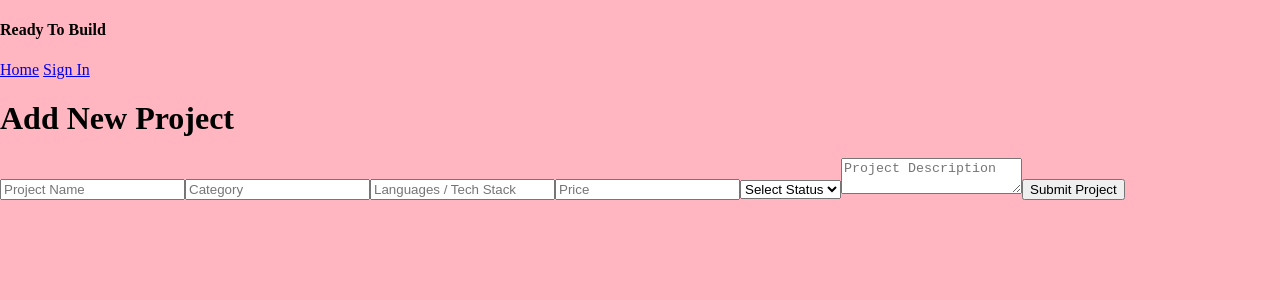
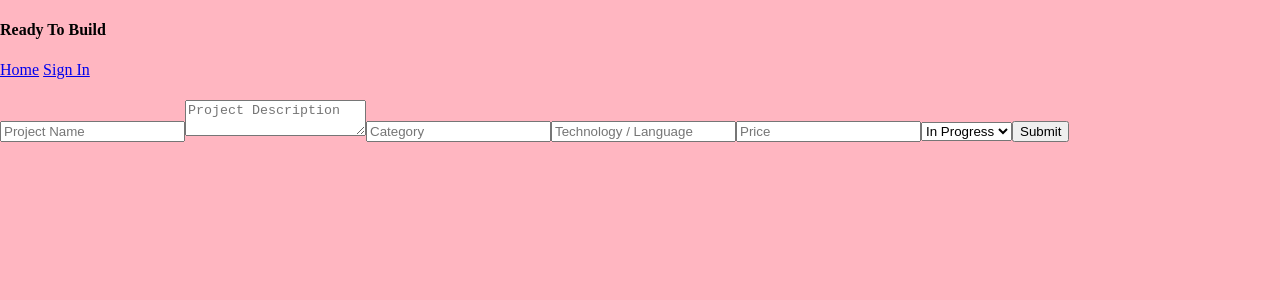
Before and after one commit to ALhanoofe/ReadyToBuiled-Frontend, a React (Vite) app: page /ProjectForm in a window 1280 px wide. Shown: the top 300 px of the page. Built offline with nearby package versions, Linux system fonts and the light colour scheme.

Commit message:
edited form

```diff
--- a/src/components/ProjectForm.jsx
+++ b/src/components/ProjectForm.jsx
@@ -1,6 +1,6 @@
 import { useState } from "react"
+import { CreateProjectDetail } from "../services/ProjectServices"
 import { useNavigate } from "react-router-dom"
-import { CreateProject } from "../services/ProjectServices"
 
 const ProjectForm = () => {
   const navigate = useNavigate()
@@ -10,42 +10,51 @@ const ProjectForm = () => {
     description: "",
     category: "",
     language: "",
+    price: "",
     status: "",
-    price: ""
-    // image ignored for now
   }
 
   const [newProject, setNewProject] = useState(emptyProject)
 
+  const addProject = async (e) => {
+    e.preventDefault()
+
+    const createdProject = await CreateProjectDetail(newProject)
+    setNewProject(emptyProject)
+    return createdProject
+  }
   const handleChange = (e) => {
-    setNewProject({
-      ...newProject,
-      [e.target.name]: e.target.value
-    })
+    setNewProject({ ...newProject, [e.target.name]: e.target.value })
+
   }
 
+  // on form submit
   const handleSubmit = async (e) => {
     e.preventDefault()
-
-    const createdProject = await CreateProject(newProject)
-
-    setNewProject(emptyProject)
-    navigate(`/project/${createdProject._id}`)
+    const createdProject = await addProject(e)
+    navigate(`/home/${createdProject._id}`)
   }
 
   return (
     <div className="project-page">
       <div className="project-card">
-        <h1>Add New Project</h1>
+        <h1></h1>
 
         <form onSubmit={handleSubmit}>
-
           <input
             type="text"
             name="name"
             value={newProject.name}
             onChange={handleChange}
             placeholder="Project Name"
+            required
+          />
+
+          <textarea
+            name="description"
+            value={newProject.description}
+            onChange={handleChange}
+            placeholder="Project Description"
             required
           />
 
@@ -63,7 +72,7 @@ const ProjectForm = () => {
             name="language"
             value={newProject.language}
             onChange={handleChange}
-            placeholder="Languages / Tech Stack"
+            placeholder="Technology / Language"
             required
           />
 
@@ -73,6 +82,7 @@ const ProjectForm = () => {
             value={newProject.price}
             onChange={handleChange}
             placeholder="Price"
+            required
           />
 
           <select
@@ -80,23 +90,11 @@ const ProjectForm = () => {
             value={newProject.status}
             onChange={handleChange}
           >
-            <option value="">Select Status</option>
-            <option value="available">Available</option>
             <option value="in-progress">In Progress</option>
             <option value="completed">Completed</option>
           </select>
 
-          <textarea
-            name="description"
-            value={newProject.description}
-            onChange={handleChange}
-            placeholder="Project Description"
-            required
-          />
-
-          {/* image  */}
-
-          <button type="submit">Submit Project</button>
+          <button type="submit">Submit</button>
         </form>
       </div>
     </div>
--- a/src/services/ProjectServices.js
+++ b/src/services/ProjectServices.js
@@ -2,32 +2,28 @@ import Client from "./api"
 
 export const GetProjects = async () => {
   try {
-    const res = await Client.get('/projects')
-    return res.data
-
-  } catch (error) {
-    throw error
-  }
-}
-
-
-export const CreateProject = async (projectData) => {
-  try {
-    const res = await Client.post("/projects", projectData)
+    const res = await Client.get("/projects")
     return res.data
   } catch (error) {
     throw error
   }
 }
 
+export const CreateProjectDetail = async (projectData) => {
+  try {
+    const res = await Client.post("/detail", projectData)
+    return res.data
+  } catch (error) {
+    throw error
+  }
+}
 
 // -------------------------------------------------------------------------
 
 export const GetProjectDetails = async () => {
   try {
-    const res = await Client.get('/detail')
+    const res = await Client.get("/detail")
     return res.data
-
   } catch (error) {
     throw error
   }
@@ -48,6 +44,5 @@ export const GetProjectById = async (projectId) => {
     return res.data
   } catch (error) {
     throw error
-
   }
 }
```
Also changed, not shown: src/App.jsx (+5 -4 lines).
